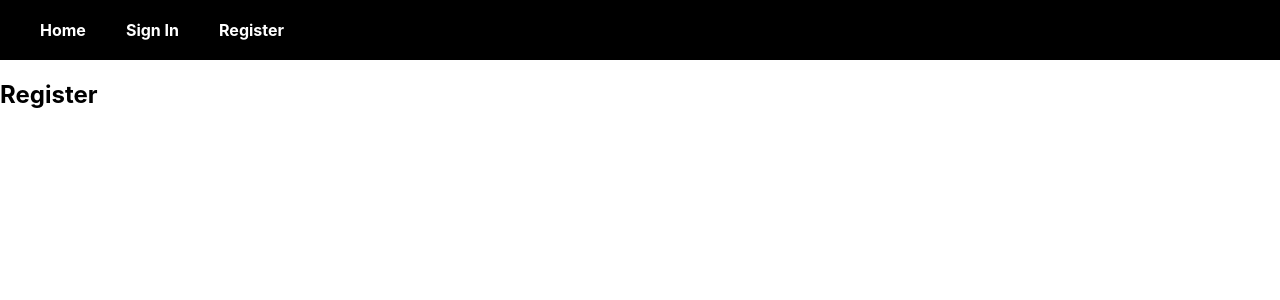
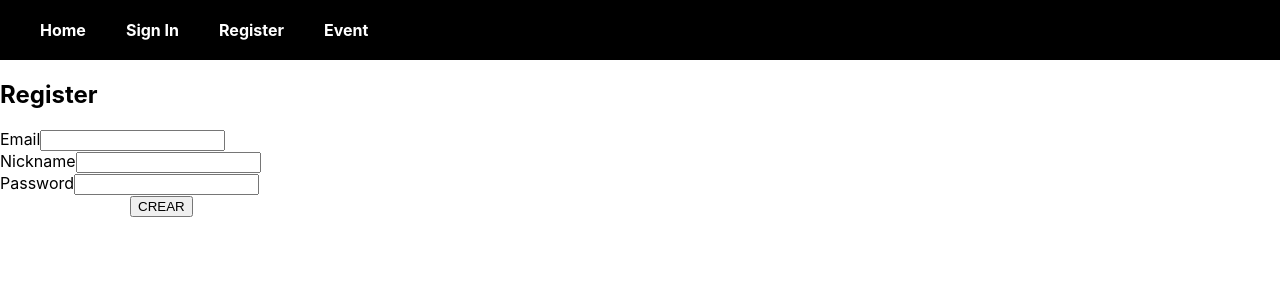
Before and after one commit to dalcalde5150/Frontend-cd, a React (Create React App) app in the folder frontend/: page /register in a window 1280 px wide. Shown: the top 300 px of the page. Built offline with nearby package versions, Linux system fonts and the light colour scheme; no server answers.

Commit message:
register

```diff
--- a/frontend/src/App.jsx
+++ b/frontend/src/App.jsx
@@ -10,6 +10,7 @@ function App() {
             <a href="/"><div className="navi">Home</div></a>
             <a href="/signin"><div className="navi">Sign In</div></a>
             <a href="/register"><div className="navi">Register</div></a>
+            <a href="/event"><div className="navi">Event</div></a>
           </nav>
       </div>
     </header>
--- a/frontend/src/views/Register.jsx
+++ b/frontend/src/views/Register.jsx
@@ -2,6 +2,25 @@ import React from "react";
 
 export default function Register() {
     return (
-        <h2>Register</h2>
+        <div>
+            <h2>Register</h2>
+            <form action="<%= SubmitUsersPath %>" method="post">
+                <div>
+                    <label for="email">Email</label>
+                    <input type="text" name="email" />
+                </div>
+                <div>
+                    <label for="nickname">Nickname</label>
+                    <input type="text" name="nickname" />
+                </div>
+                <div>
+                    <label for="password">Password</label>
+                    <input type="text" name="password" />
+                </div>
+                <div>
+                    <input class="margin-title1" type="submit" name="Crear" value="CREAR" />
+                </div>
+            </form>
+        </div>
     );
 }
--- a/frontend/src/views/SignIn.jsx
+++ b/frontend/src/views/SignIn.jsx
@@ -2,6 +2,21 @@ import React from "react";
 
 export default function SignIn() {
     return (
-        <h2>Sign In</h2>
+        <div>
+            <h2>Sign In</h2>
+            <form action="<%= SubmitUsersPath %>" method="post">
+                <div>
+                    <label for="email">Email</label>
+                    <input type="text" name="email" />
+                </div>
+                <div>
+                    <label for="password">Password</label>
+                    <input type="text" name="password" />
+                </div>
+                <div>
+                    <input class="margin-title1" type="submit" name="Crear" value="INICIAR" />
+                </div>
+            </form>
+        </div>
     );
 }
```
